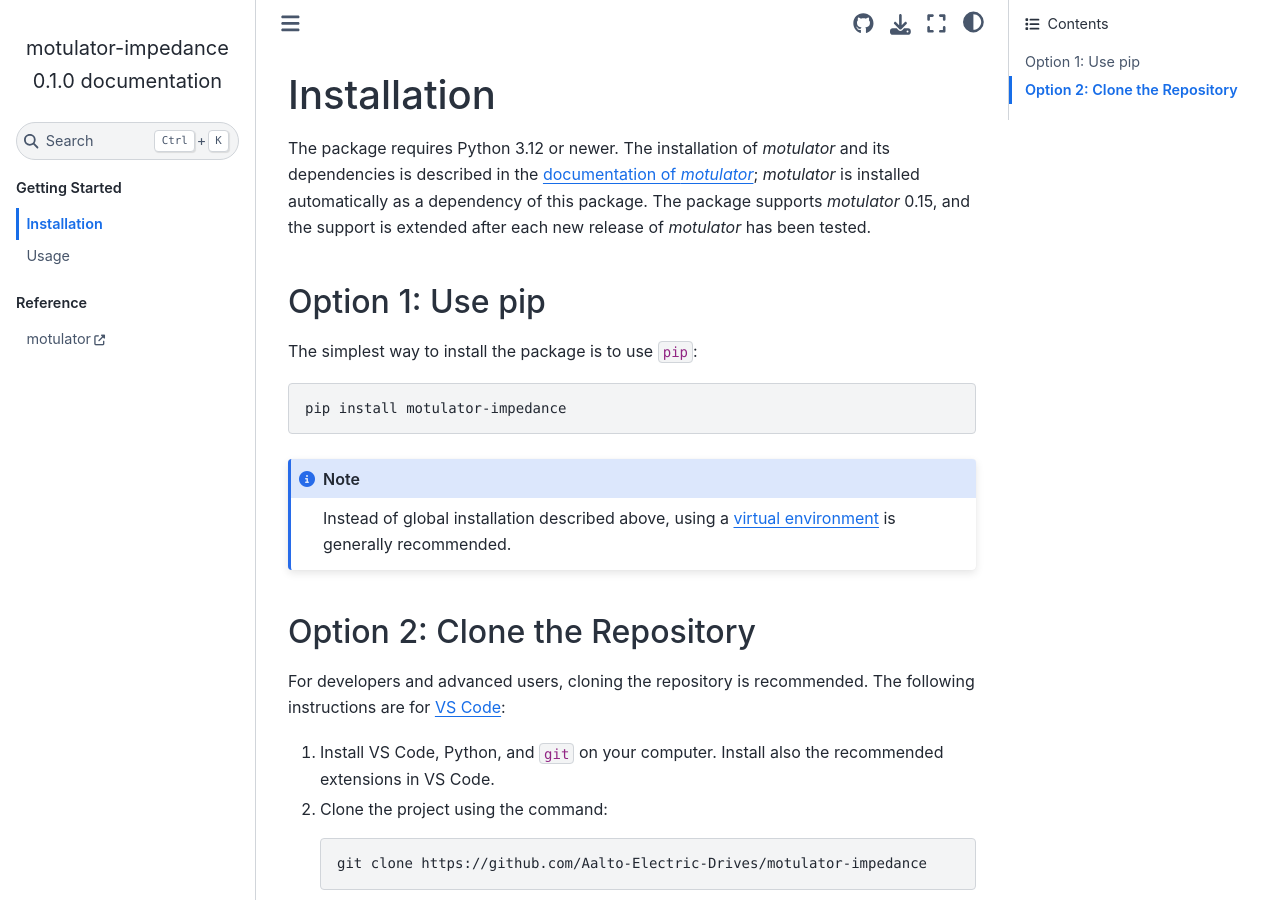
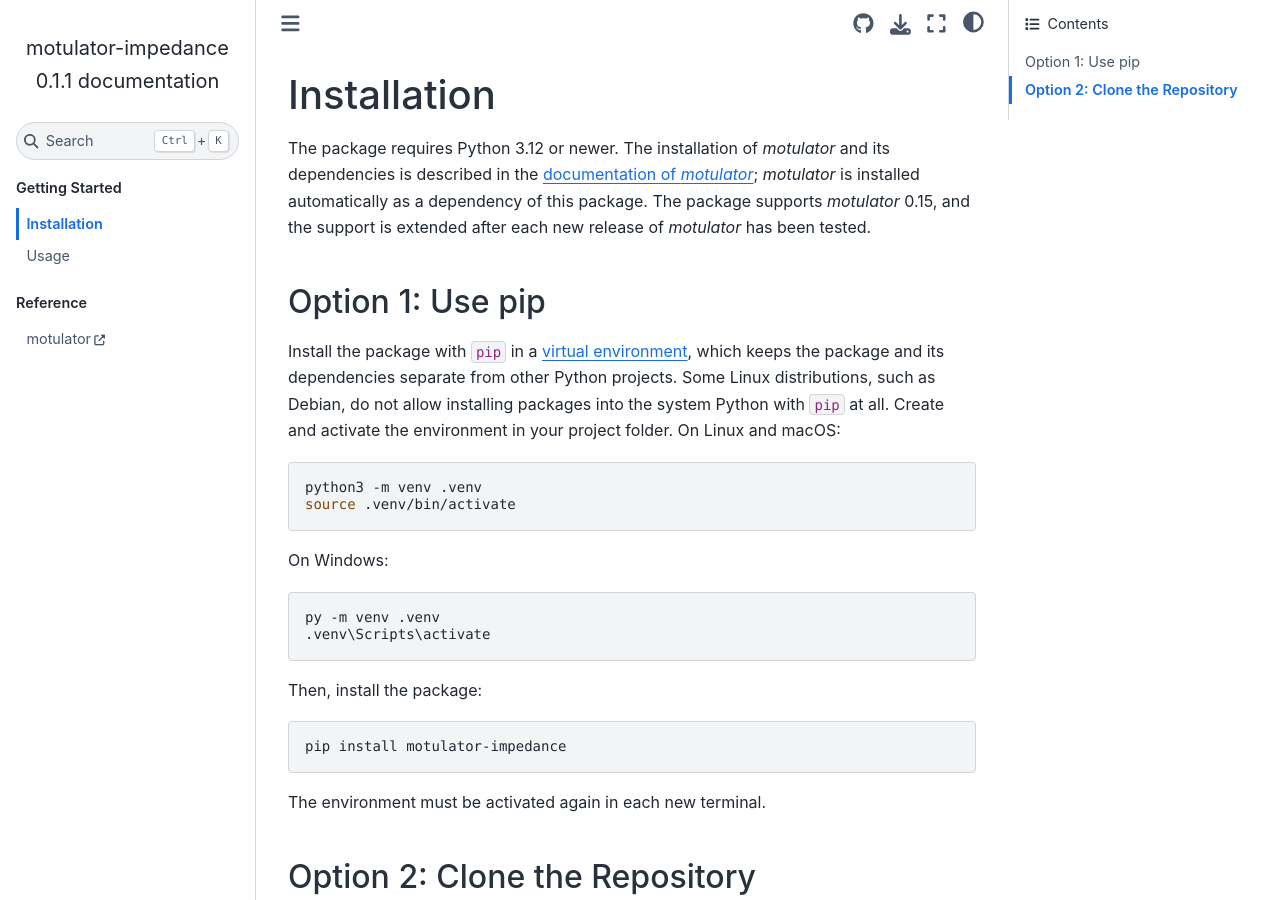
Before and after one commit to Aalto-Electric-Drives/motulator-impedance, a Sphinx documentation site: the page built from docs/source/installation.md, in a window 1280 px wide and 900 px high. Built offline with Sphinx 7.4.7 and the Sphinx Book theme 1.1.4, drawn with Linux system fonts in a browser that asks for light colours; pages that are not in the unit, such as notebooks, are missing from menus.

Commit message:
Keep the PWM update mode in the admittance measurement
The measurement model of the output admittance lost the single_update
setting of the system model. Guard the measurements in the README examples
with if __name__ == "__main__", since the parallel processes import the
main module with the spawn and forkserver start methods. Require NumPy 2.0
for np.matrix_transpose. Install the package in a virtual environment in
the documentation, and give the gallery sort keys in a cacheable form.
Release 0.1.1.

Co-Authored-By: Claude Opus 5.5 <noreply@anthropic.com>

````diff
--- a/docs/source/conf.py
+++ b/docs/source/conf.py
@@ -124,13 +124,12 @@ autoapi_keep_files = True
 autoapi_add_toctree_entry = False
 autoapi_member_order = "alphabetical"
 
-from sphinx_gallery.sorting import ExplicitOrder, NumberOfCodeLinesSortKey
-
+# The sort keys are given as a list and a string, since Sphinx cannot cache objects
 sphinx_gallery_conf = {
     "examples_dirs": ["../../examples"],
     "gallery_dirs": ["examples"],
-    "subsection_order": ExplicitOrder(["../../examples/drive", "../../examples/grid"]),
-    "within_subsection_order": NumberOfCodeLinesSortKey,
+    "subsection_order": ["../../examples/drive", "../../examples/grid"],
+    "within_subsection_order": "NumberOfCodeLinesSortKey",
 }
 
 exclude_patterns = ["_build", "build", "Thumbs.db", ".DS_Store"]
--- a/docs/source/installation.md
+++ b/docs/source/installation.md
@@ -4,15 +4,27 @@ The package requires Python 3.12 or newer. The installation of *motulator* and i
 
 ## Option 1: Use pip
 
-The simplest way to install the package is to use `pip`:
+Install the package with `pip` in a [virtual environment](https://packaging.python.org/en/latest/guides/installing-using-pip-and-virtual-environments/), which keeps the package and its dependencies separate from other Python projects. Some Linux distributions, such as Debian, do not allow installing packages into the system Python with `pip` at all. Create and activate the environment in your project folder. On Linux and macOS:
+
+```bash
+python3 -m venv .venv
+source .venv/bin/activate
+```
+
+On Windows:
+
+```bat
+py -m venv .venv
+.venv\Scripts\activate
+```
+
+Then, install the package:
 
 ```bash
 pip install motulator-impedance
 ```
 
-```{note}
-Instead of global installation described above, using a [virtual environment](https://packaging.python.org/guides/installing-using-pip-and-virtual-environments) is generally recommended.
-```
+The environment must be activated again in each new terminal.
 
 ## Option 2: Clone the Repository
 
--- a/pyproject.toml
+++ b/pyproject.toml
@@ -4,10 +4,10 @@ build-backend = "hatchling.build"
 
 [project]
 name = "motulator-impedance"
-version = "0.1.0"
+version = "0.1.1"
 dependencies = [
     "motulator>=0.15.0,<0.16",
-    "numpy",
+    "numpy>=2.0",
     "scipy",
     "matplotlib",
 ]
````
Also changed, not shown: README.md (+14 -7 lines), 3 other files.
